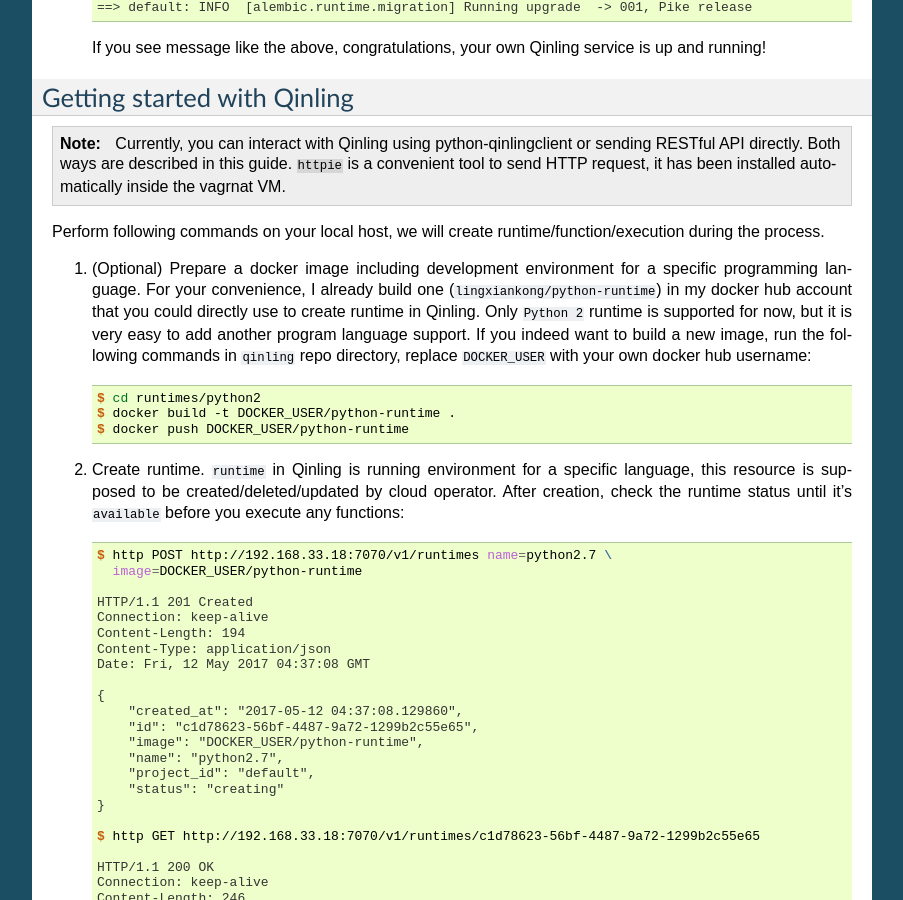
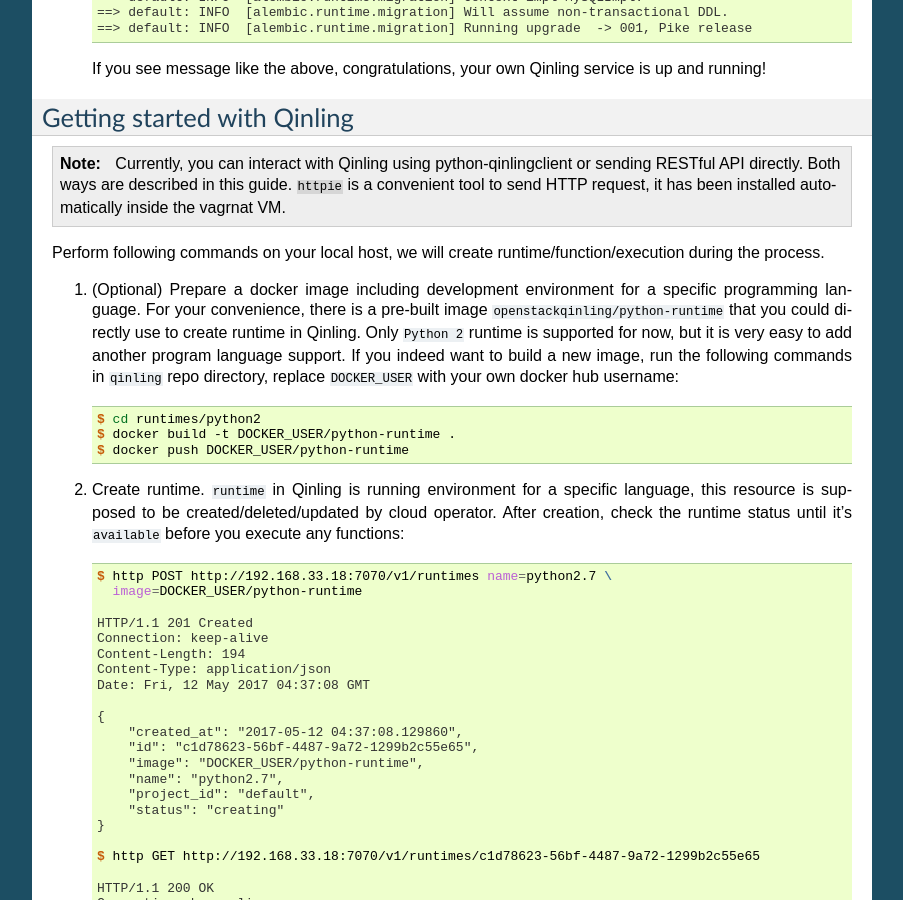
Before and after one commit to openstack-archive/qinling, a Sphinx documentation site: the page built from doc/source/quick_start.rst, in a window 1280 px wide and 900 px high, scrolled down 965 px. Shown: the whole window, without its empty margins (198-1101 px from the left). Built offline with Sphinx 7.4.7, drawn with Linux system fonts in a browser that asks for light colours; some of the changed text lies outside the part shown.

Commit message:
Documentation improvement
Partially implements: blueprint qinling-doc
Change-Id: Ia7224f2bf5d4f64b07265ea5d453b7af6974ce91

```diff
--- a/doc/source/quick_start.rst
+++ b/doc/source/quick_start.rst
@@ -5,8 +5,9 @@
 ~~~~~~~~~~~~
 
 A fast and simple way to try Qinling is to create a Vagrant VM including all
-related components and dependencies of Qinling service. For your convenience,
-Qinling team already provide a Vagrantfile in ``tools/vagrant`` folder.
+related components and dependencies of Qinling service. For quick installation,
+evaluation, and convenience, Qinling team provides a Vagrantfile in
+``tools/vagrant`` folder.
 
 Qinling is a FaaS implemented on top of container orchestration system such as
 Kubernetes, Swarm, etc. Particularly, Kubernetes is a reference backend
@@ -90,9 +91,9 @@
 Perform following commands on your local host, we will create
 runtime/function/execution during the process.
 
-1. (Optional) Prepare a docker image including development environment for a
-   specific programming language. For your convenience, I already build one
-   (``lingxiankong/python-runtime``) in my docker hub account that you could
+#. (Optional) Prepare a docker image including development environment for a
+   specific programming language. For your convenience, there is a pre-built
+   image ``openstackqinling/python-runtime`` that you could
    directly use to create runtime in Qinling. Only ``Python 2`` runtime is
    supported for now, but it is very easy to add another program language
    support. If you indeed want to build a new image, run the following commands
```
Also changed, not shown: other parts of doc/source/quick_start.rst (+4 -4 lines).
